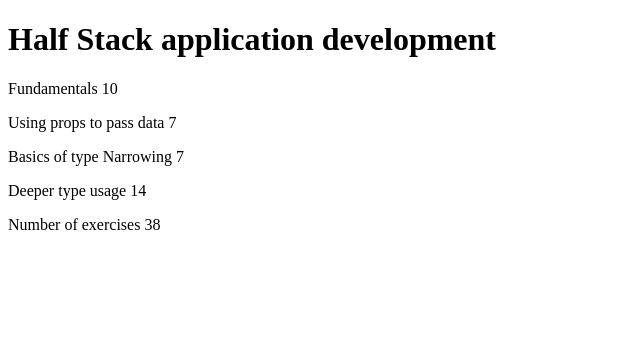
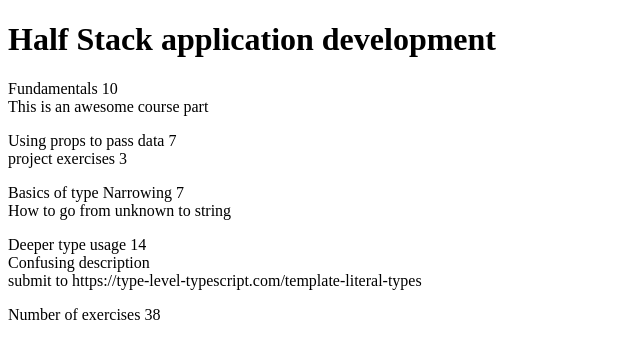
Before and after one commit to mykola-lp/fs-typescript, a React (Vite) app in the folder course/: page / in a window 1280 px wide. Shown: the top 358 px of the page, without its empty margins (0-640 px from the left). Built offline with nearby package versions, Linux system fonts and the light colour scheme.

Commit message:
render course parts by kind with typed switch

```diff
--- a/course/src/components/Content.tsx
+++ b/course/src/components/Content.tsx
@@ -1,7 +1,25 @@
-type CoursePart = {
+interface CoursePartBase {
   name: string;
   exerciseCount: number;
-};
+}
+
+interface CoursePartBasic extends CoursePartBase {
+  description: string;
+  kind: "basic";
+}
+
+interface CoursePartGroup extends CoursePartBase {
+  groupProjectCount: number;
+  kind: "group";
+}
+
+interface CoursePartBackground extends CoursePartBase {
+  description: string;
+  backgroundMaterial: string;
+  kind: "background";
+}
+
+type CoursePart = CoursePartBasic | CoursePartGroup | CoursePartBackground;
 
 interface ContentProps {
   courseParts: CoursePart[];
@@ -10,11 +28,41 @@ interface ContentProps {
 const Content = ({ courseParts }: ContentProps) => {
   return (
     <>
-      {courseParts.map((part) => (
-        <p key={part.name}>
-          {part.name} {part.exerciseCount}
-        </p>
-      ))}
+      {courseParts.map((part) => {
+        switch (part.kind) {
+          case "basic":
+            return (
+              <p key={part.name}>
+                {part.name} {part.exerciseCount}
+                <br />
+                {part.description}
+              </p>
+            );
+
+          case "group":
+            return (
+              <p key={part.name}>
+                {part.name} {part.exerciseCount}
+                <br />
+                project exercises {part.groupProjectCount}
+              </p>
+            );
+
+          case "background":
+            return (
+              <p key={part.name}>
+                {part.name} {part.exerciseCount}
+                <br />
+                {part.description}
+                <br />
+                submit to {part.backgroundMaterial}
+              </p>
+            );
+
+          default:
+            return null;
+        }
+      })}
     </>
   );
 };
```
